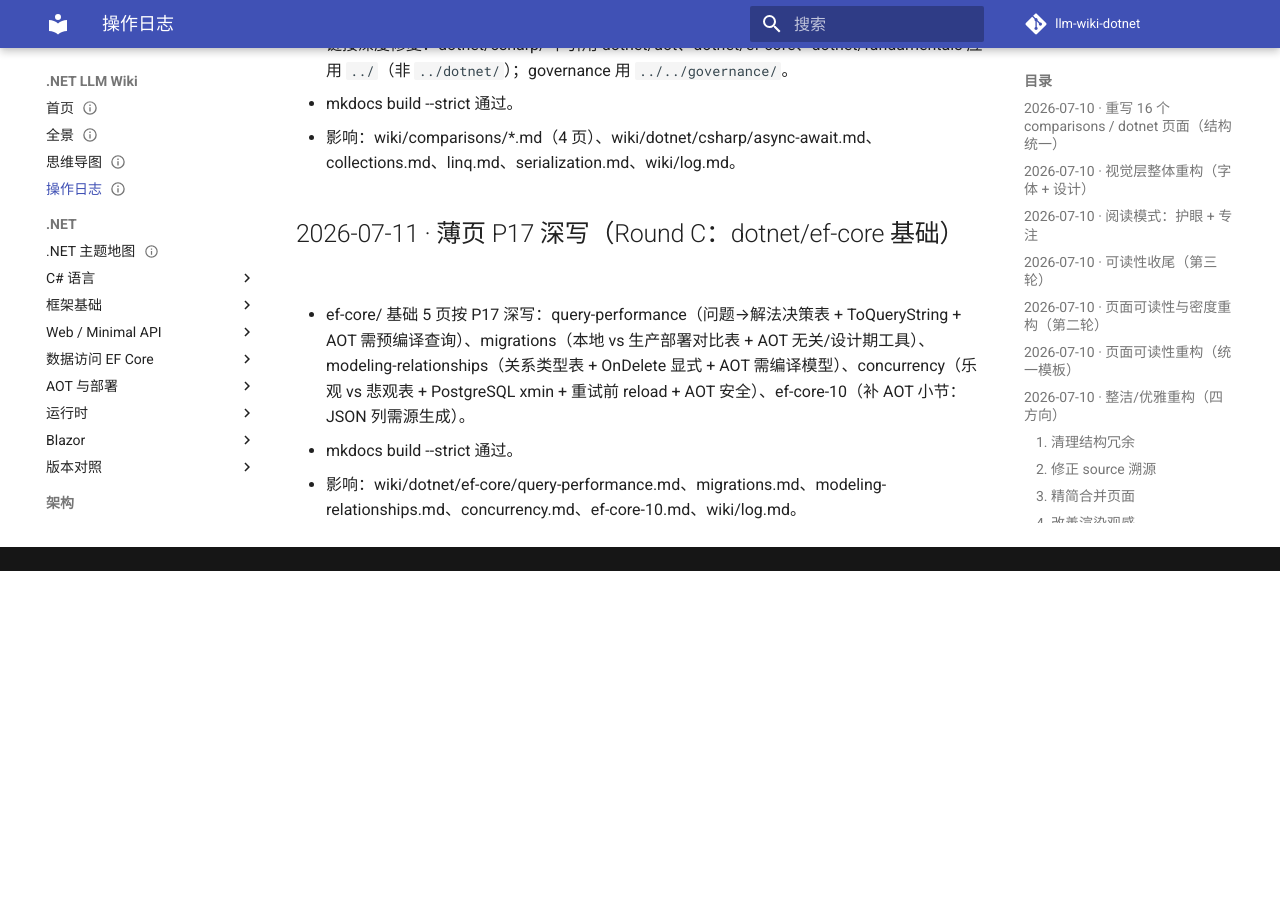
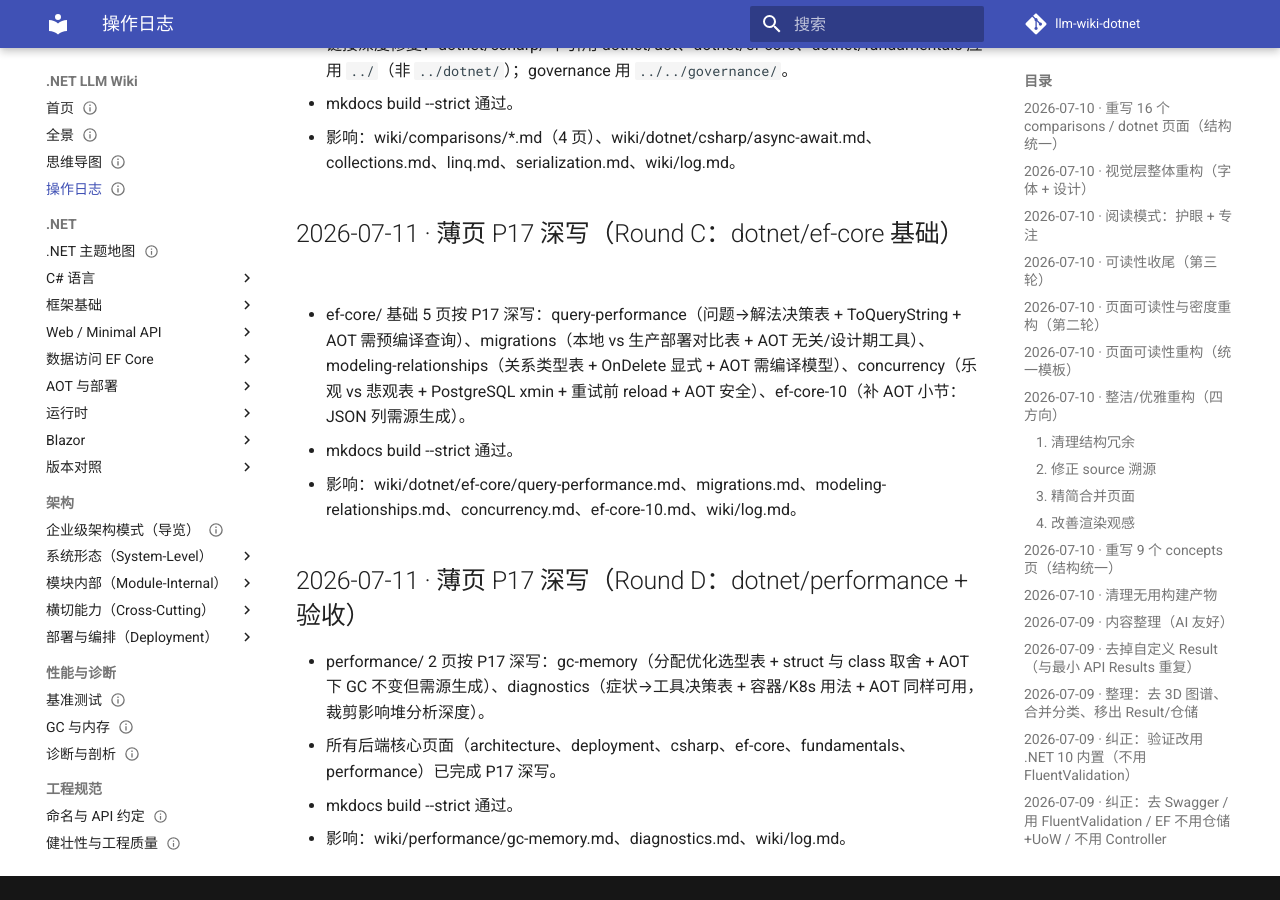
Before and after one commit to fenzel999/llm-wiki-dotnet, an MkDocs documentation site: the page built from wiki/log.md, in a window 1280 px wide and 900 px high, scrolled down 15439 px. Built offline with MkDocs 1.6.1 and Material for MkDocs 9.7.7, drawn with Linux system fonts in a browser that asks for light colours; comment, search, counter and statistics services are not loaded; before the commit the page ends 16010 px from its top, so only the background shows below that.

Commit message:
docs(performance): gc-memory + diagnostics 2 页按 P17 深写

````diff
--- a/wiki/log.md
+++ b/wiki/log.md
@@ -307,3 +307,9 @@ updated: 2026-07-09
 - ef-core/ 基础 5 页按 P17 深写：query-performance（问题→解法决策表 + ToQueryString + AOT 需预编译查询）、migrations（本地 vs 生产部署对比表 + AOT 无关/设计期工具）、modeling-relationships（关系类型表 + OnDelete 显式 + AOT 需编译模型）、concurrency（乐观 vs 悲观表 + PostgreSQL xmin + 重试前 reload + AOT 安全）、ef-core-10（补 AOT 小节：JSON 列需源生成）。
 - mkdocs build --strict 通过。
 - 影响：wiki/dotnet/ef-core/query-performance.md、migrations.md、modeling-relationships.md、concurrency.md、ef-core-10.md、wiki/log.md。
+
+## 2026-07-11 · 薄页 P17 深写（Round D：dotnet/performance + 验收）
+- performance/ 2 页按 P17 深写：gc-memory（分配优化选型表 + struct 与 class 取舍 + AOT 下 GC 不变但需源生成）、diagnostics（症状→工具决策表 + 容器/K8s 用法 + AOT 同样可用，裁剪影响堆分析深度）。
+- 所有后端核心页面（architecture、deployment、csharp、ef-core、fundamentals、performance）已完成 P17 深写。
+- mkdocs build --strict 通过。
+- 影响：wiki/performance/gc-memory.md、diagnostics.md、wiki/log.md。
--- a/wiki/performance/diagnostics.md
+++ b/wiki/performance/diagnostics.md
@@ -1,13 +1,15 @@
 ---
 title: 诊断与性能剖析（dotnet-trace / counters / dump）
-summary: 用微软官方 dotnet-* 诊断工具在生产观察计数器、采集跟踪与内存转储，定位真实瓶颈。
+summary: 性能与诊断——用微软官方 dotnet-* 诊断工具在生产观察计数器、采集跟踪与内存转储，定位真实瓶颈；AOT 同样可用。
 tags: [diagnostics, profiling, dotnet-trace, dotnet-counters, dump]
 introduced-in: general
-applies-to: [all]
+applies-to: [net8, net9, net10]
 status: stable
 source: https://learn.microsoft.com/dotnet/core/diagnostics/
-updated: 2026-07-10
+updated: 2026-07-11
 ---
+
+# 诊断与性能剖析（dotnet-trace / counters / dump）
 
 > **要点速览**
 > - 微软官方 `dotnet-*` 工具可挂到运行中进程取证，无需改代码、不停服。
@@ -17,47 +19,55 @@ updated: 2026-07-10
 
 ## 概述
 
-线上应用变慢、内存涨、偶发卡顿，靠加日志猜往往事倍功半。.NET 提供一整套**跨平台命令行诊断工具**（全部微软官方，`dotnet tool` 安装），可以挂到正在运行的进程上取证，不必改代码、不必停服：
+线上应用变慢、内存涨、偶发卡顿，靠加日志猜往往事倍功半。.NET 提供一整套**跨平台命令行诊断工具**（微软官方，`dotnet tool` 安装），可挂到正在运行的进程上取证，不必改代码、不必停服：
 
 - **`dotnet-counters`**：实时看性能计数器（CPU、GC、分配率、线程池队列、请求数），快速判断"病在哪一类"。
-- **`dotnet-trace`**：采集 CPU 采样/事件跟踪，找出热点方法（可转 speedscope/Chromium 火焰图查看）。
-- **`dotnet-dump`**：抓内存转储并离线分析（看堆上什么在占内存、有没有泄漏、线程都卡在哪）。
+- **`dotnet-trace`**：采集 CPU 采样/事件跟踪，找出热点方法（可转 speedscope/Chromium 火焰图）。
+- **`dotnet-dump`**：抓内存转储并离线分析（堆上什么占内存、是否泄漏、线程卡在哪）。
 - **`dotnet-gcdump`**：轻量抓 GC 堆快照，专门查内存增长/泄漏。
 
-诊断的正确顺序：先用 counters 定性（是 CPU 高？GC 频繁？还是线程池饥饿？），再用 trace/dump 定位到具体方法或对象。
+诊断顺序：先用 counters 定性（CPU 高？GC 频繁？线程池饥饿？），再用 trace/dump 定位到具体方法或对象。
 
-## 正确做法
+## 症状 → 工具 决策表
 
-先实时观察计数器定性问题，再针对性采集：
+| 现象 | 先用 | 再深入 |
+|------|------|--------|
+| 整体变慢、不知方向 | `dotnet-counters monitor` | 看是 CPU/GC/线程池哪类高 |
+| CPU 高、找热点方法 | `dotnet-trace collect` | 火焰图看采样栈 |
+| 内存持续上涨、疑似泄漏 | `dotnet-gcdump collect` | 看何种类型堆积 |
+| 卡死/线程阻塞 | `dotnet-dump collect` | 看线程栈与锁 |
 
 ```bash
 dotnet tool install --global dotnet-counters
 dotnet tool install --global dotnet-trace
 
-dotnet-counters monitor -p <PID>                 # 实时看 CPU/GC/线程池/分配
-dotnet-trace collect -p <PID> --duration 00:00:30 # 采 30s 跟踪，事后看火焰图
-dotnet-gcdump collect -p <PID>                    # 内存疑似泄漏时抓 GC 堆快照
+dotnet-counters monitor -p <PID>                  # 实时看 CPU/GC/线程池/分配
+dotnet-trace collect -p <PID> --duration 00:00:30  # 采 30s 跟踪，事后看火焰图
+dotnet-gcdump collect -p <PID>                     # 内存疑似泄漏时抓 GC 堆快照
 ```
 
-在容器/K8s 里同样可用（把工具装进 sidecar 或调试镜像，附着到目标进程）。
+容器/K8s 里同样可用（把工具装进 sidecar 或调试镜像，附着到目标进程）。
 
 ## 常见误区
 
-❌ 不测量就凭感觉改代码"优化性能"，常常动错地方。先用 counters/trace 找到真正热点。
+❌ **不测量就凭感觉改代码"优化性能"**，常常动错地方。先用 counters/trace 找到真正热点。
 
-❌ 内存一直涨就断定"内存泄漏"并乱改。先 `dotnet-gcdump`/`dotnet-dump` 看是什么类型在堆积、被谁引用，再对症。
+❌ **内存一直涨就断定"内存泄漏"并乱改**。先 `dotnet-gcdump`/`dotnet-dump` 看是什么类型在堆积、被谁引用，再对症。
 
-❌ 只在开发机复现不了就放弃。这些工具能挂到**生产进程**取证，正是为线上疑难而生。
+❌ **只在开发机复现不了就放弃**。这些工具能挂到**生产进程**取证，正是为线上疑难而生。
 
-❌ 用 `Console.WriteLine` 埋点测时间当剖析。用 trace 采样得到的是全局、带调用栈的真实分布。
+❌ **用 `Console.WriteLine` 埋点测时间当剖析**。trace 采样给的是全局、带调用栈的真实分布。
 
 ## 适用版本
 
 `dotnet-*` 诊断工具支持各受支持 .NET 版本，跨 Windows/Linux/macOS。
 
+### Native AOT 兼容性
+
+诊断工具在 AOT 下**同样可用**：AOT 发布的是正常 .NET 进程，counters/trace/dump 照常附着（见 [AOT 矩阵](../dotnet/aot/aot-compatibility.md)）。注意：AOT 裁剪会移除部分反射信息，深度堆分析（`dotnet-dump` 的对象图遍历）可能不如 JIT 完整；GC 计数器、CPU trace 等不受影响。这些工具是独立 CLI，不进应用本身、不影响 AOT 发布。
+
 ## 参考资料
 
-- [基准测试](benchmarking.md)
-- [GC 与内存](gc-memory.md)
-- [日志与可观测性](../dotnet/fundamentals/observability.md)
+- [基准测试](benchmarking.md) · [GC 与内存](gc-memory.md) · [日志与可观测性](../dotnet/fundamentals/observability.md)
+- [AOT 兼容性矩阵](../dotnet/aot/aot-compatibility.md)
 - 官方文档：[.NET 诊断工具](https://learn.microsoft.com/dotnet/core/diagnostics/)
--- a/wiki/performance/gc-memory.md
+++ b/wiki/performance/gc-memory.md
@@ -1,13 +1,15 @@
 ---
 title: GC 与内存（分配、代际、Span）
-summary: 理解分代 GC 与工作站/服务器模式，减少堆分配、善用 Span/池化降低 GC 压力。
+summary: 性能与诊断——理解分代 GC 与工作站/服务器模式，减少堆分配、善用 Span/池化降低 GC 压力；AOT 下同样适用。
 tags: [performance, gc, memory, allocation, span, arraypool]
 introduced-in: general
-applies-to: [all]
+applies-to: [net8, net9, net10]
 status: stable
 source: https://learn.microsoft.com/dotnet/standard/garbage-collection/
-updated: 2026-07-10
+updated: 2026-07-11
 ---
+
+# GC 与内存（分配、代际、Span）
 
 > **要点速览**
 > - GC 分代（Gen0/1/2 + LOH）：多数对象朝生夕死，优化核心是**少制造垃圾**。
@@ -17,13 +19,21 @@ updated: 2026-07-10
 
 ## 概述
 
-.NET 的垃圾回收器（GC）自动管理托管堆，但它不是免费的——回收要暂停、要付出 CPU。理解它才能写出低压力的代码。GC 是**分代（generational）**的：新对象进 **Gen 0**，熬过回收的晋升到 Gen 1、Gen 2，大对象（≥85KB）进**大对象堆（LOH）**。绝大多数对象朝生夕死，所以 Gen 0 回收又快又频繁，Gen 2/LOH 回收才昂贵。优化的核心思路因此是：**少制造垃圾**，尤其少制造会晋升到高代的中长寿命对象。
+.NET 的垃圾回收器（GC）自动管理托管堆，但回收要暂停、要 CPU。GC 是**分代（generational）**的：新对象进 **Gen 0**，熬过回收的晋升到 Gen 1、Gen 2，大对象（≥85KB）进**大对象堆（LOH）**。绝大多数对象朝生夕死，所以 Gen 0 回收频繁且快，Gen 2/LOH 回收才昂贵。优化核心：**少制造垃圾**，尤其少制造会晋升到高代的中长寿命对象。
 
-还有两种运行模式：**工作站 GC**（桌面/低延迟）与**服务器 GC**（多核吞吐，每 CPU 一个堆和回收线程，服务端默认）。此外 net6+ 的分层编译、net8+ 的 DATAS（动态适配服务器 GC）等让默认表现越来越好，多数情况无需手调。
+两种运行模式：**工作站 GC**（桌面/低延迟）与**服务器 GC**（多核吞吐，每 CPU 一个堆与回收线程，服务端默认）。net6+ 分层编译、net8+ DATAS（动态适配服务器 GC）让默认表现越来越好，多数情况无需手调。
+
+## 分配优化选型
+
+| 场景 | 用 | 理由 |
+|------|----|------|
+| 小临时缓冲（≤栈上限） | `stackalloc`/`Span<T>` | 零堆分配 |
+| 大/可变缓冲、跨方法复用 | `ArrayPool<T>.Shared` | 避免反复进 LOH |
+| 字符串拼接循环 | `StringBuilder` | 避免大量临时串 |
+| 小而短命的值 | `struct`/`readonly struct` | 避免堆分配 |
+| 大对象或需引用语义 | `class` | struct 复制更贵 |
 
 ## 正确做法
-
-在热路径减少分配：用 `Span<T>`/`stackalloc` 避免临时数组、用 `ArrayPool<T>` 复用缓冲、用 `StringBuilder` 避免字符串拼接风暴：
 
 ```csharp
 // 栈上切片，零堆分配
@@ -35,25 +45,28 @@ try { Process(rented); }
 finally { ArrayPool<byte>.Shared.Return(rented); }
 ```
 
-结构体（`struct`）用于小而短命的值可避免堆分配，但别滥用（大结构体复制反而更贵）。
+`struct` 用于小而短命的值可避免堆分配，但别滥用（大结构体复制反而更贵）。
 
 ## 常见误区
 
-❌ 在热循环里反复 `new` 临时对象/数组、字符串 `+` 拼接，制造海量 Gen 0 垃圾拖高 GC 频率。用 `Span`/池化/`StringBuilder`。
+❌ **热循环反复 `new` 临时对象/数组、字符串 `+` 拼接**，制造海量 Gen 0 垃圾拖高 GC 频率。用 `Span`/池化/`StringBuilder`。
 
-❌ 手动频繁 `GC.Collect()`。它打乱 GC 的自适应节奏，几乎总是让情况更糟。除极特殊场景外不要调用。
+❌ **手动频繁 `GC.Collect()`**。打乱 GC 自适应节奏，几乎总是让情况更糟。除极特殊场景外不要调用。
 
-❌ 频繁分配 ≥85KB 的大数组直接进 LOH（回收昂贵且易碎片）。用 `ArrayPool` 复用。
+❌ **频繁分配 ≥85KB 大数组直接进 LOH**（回收昂贵且易碎片）。用 `ArrayPool` 复用。
 
-❌ 把"用了 struct"当银弹：大结构体到处按值传递，复制开销超过省下的分配。大对象或需引用语义时仍用 class，或用 `in`/`ref` 传递。
+❌ **把"用了 struct"当银弹**。大结构体按值传递复制开销超过省下的分配；大对象或需引用语义仍用 `class`，或用 `in`/`ref` 传递。
 
 ## 适用版本
 
 GC 各版本通用；`Span`/`ArrayPool` netcore+；DATAS（服务器 GC 动态适配）net8+。
 
+### Native AOT 兼容性
+
+GC 与分配模型在 AOT 下**不变**——AOT 只改编译方式，不影响运行期 GC 行为。但 AOT 服务追求低延迟/小镜像，减少分配同样重要：优先 `Span`/`ArrayPool`；用源生成器（JSON/Logging/Regex）避免反射带来的隐式分配（见 [序列化](../dotnet/csharp/serialization.md)、[源生成器](../dotnet/csharp/source-generators.md)、[AOT 矩阵](../dotnet/aot/aot-compatibility.md)）。
+
 ## 参考资料
 
-- [基准测试](benchmarking.md)
-- [Span 与 Memory](../dotnet/csharp/modern-csharp.md#span)
-- [诊断工具](diagnostics.md)
+- [基准测试](benchmarking.md) · [Span 与 Memory](../dotnet/csharp/modern-csharp.md#span) · [诊断工具](diagnostics.md)
+- [AOT 兼容性矩阵](../dotnet/aot/aot-compatibility.md)
 - 官方文档：[.NET 垃圾回收](https://learn.microsoft.com/dotnet/standard/garbage-collection/)
````
